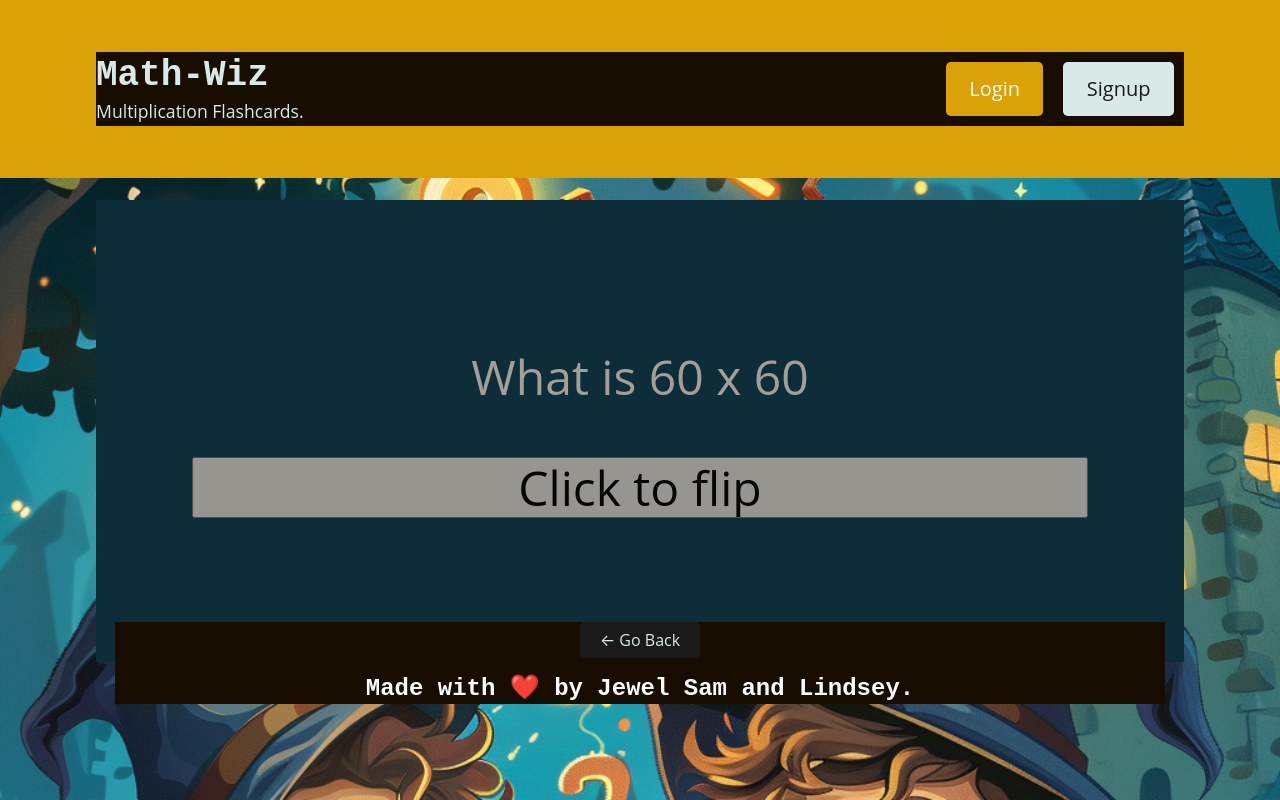
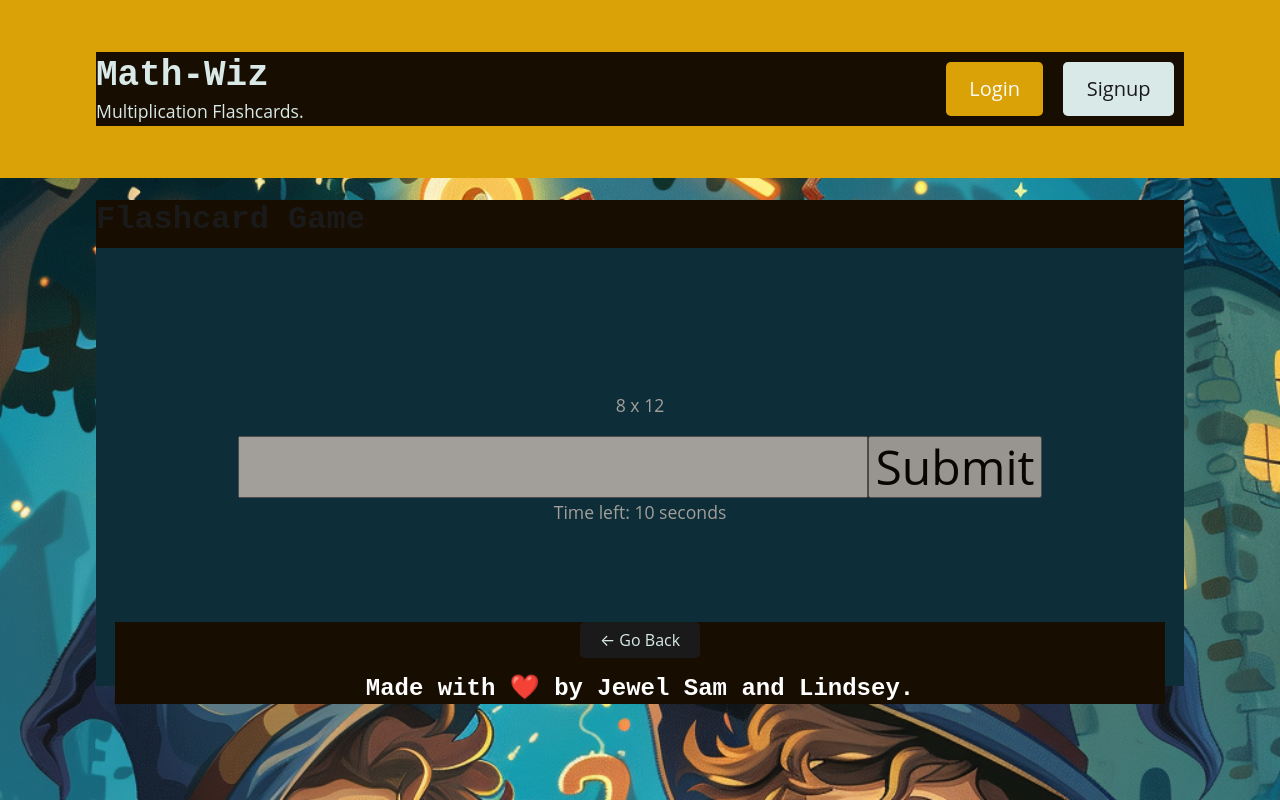
Before and after one commit to lindseymaddox9/Math-Wiz, a React (Vite) app in the folder client/: page /flashcards in a window 1280 px wide. Built offline with nearby package versions, Linux system fonts and the light colour scheme.

Commit message:
added random math numbers to flashcard

```diff
--- a/client/src/pages/FlashcardPage.jsx
+++ b/client/src/pages/FlashcardPage.jsx
@@ -1,45 +1,115 @@
-import React from "react"
-import ReactCardFlip from 'react-card-flip';
+import React from "react";
+import ReactCardFlip from "react-card-flip";
 import FlashCard from "../components/Card/index.jsx";
+
+const randomMath = () => {
+  const num1 = Math.floor(Math.random() * 13);
+  const num2 = Math.floor(Math.random() * 13);
+  const question = `${num1} x ${num2}`;
+  const answer = num1 * num2;
+  return { question, answer };
+};
+
 class FlashcardPage extends React.Component {
-  constructor(){
+  constructor() {
     super();
     this.state = {
-      isFlipped: false
+      isFlipped: false,
+      problem: randomMath(),
+      userAnswer: "",
+      correctAnswer: null,
+      timeLeft: 15,
     };
     this.handleClick = this.handleClick.bind(this);
+    this.handleChange = this.handleChange.bind(this);
+    this.handleSubmit = this.handleSubmit.bind(this);
+    this.nextProblem = this.nextProblem.bind(this);
+    this.timer = null;
+  }
+
+  componentDidMount() {
+    this.startTimer();
+  }
+
+  componentWillUnmount() {
+    clearInterval(this.timer);
+  }
+
+  startTimer() {
+    this.timer = setInterval(() => {
+      this.setState((prevState) => {
+        if (prevState.timeLeft <= 1) {
+          clearInterval(this.timer);
+          this.handleSubmit();
+          return { timeLeft: 0 };
+        }
+        return { timeLeft: prevState.timeLeft - 1 };
+      });
+    }, 1000);
   }
 
   handleClick(e) {
     e.preventDefault();
-    this.setState(prevState => ({ isFlipped: !prevState.isFlipped }));
+    this.setState((prevState) => ({ isFlipped: !prevState.isFlipped }));
   }
 
+  handleChange(e) {
+    this.setState({ userAnswer: e.target.value });
+  }
 
+  handleSubmit(e) {
+    if (e) e.preventDefault();
+    const { problem, userAnswer } = this.state;
+    const correctAnswer = parseInt(userAnswer) === problem.answer;
+    this.setState({ correctAnswer, isFlipped: true });
+    clearInterval(this.timer);
+  }
 
+  nextProblem() {
+    this.setState({
+      isFlipped: false,
+      problem: randomMath(),
+      userAnswer: "",
+      correctAnswer: null,
+      timeLeft: 15,
+    });
+    this.startTimer();
+  }
 
+  render() {
+    const { problem, isFlipped, correctAnswer, timeLeft } = this.state;
 
-render(){
-   return (//Math.floor(Math.random()*questionArray.length)
-    // map questions into front carf and answers in to back card
-    <ReactCardFlip isFlipped={this.state.isFlipped} flipDirection="vertical"containerClassName="flipCard">
-        <FlashCard >
-          What is 60 x 60
-          <button onClick={this.handleClick}>Click to flip</button>
+    return (
+      <div>
+        <h2>Flashcard Game</h2>
+        <ReactCardFlip isFlipped={isFlipped} flipDirection="vertical" containerClassName="flipCard">
+          <FlashCard key="front">
+            <div>
+              <p>{problem.question}</p>
+              <form onSubmit={this.handleSubmit}>
+                <input
+                  type="number"
+                  value={this.state.userAnswer}
+                  onChange={this.handleChange}
+                />
+                <button type="submit">Submit</button>
+              </form>
+              <p>Time left: {timeLeft} seconds</p>
+            </div>
           </FlashCard>
 
-        <FlashCard>
-          3600
-          <button onClick={this.handleClick}>Click to flip</button>
+          <FlashCard key="back">
+            <div>
+              {correctAnswer !== null && (
+                <p>{correctAnswer ? "Correct!" : `Incorrect! The correct answer is ${problem.answer}`}</p>
+              )}
+              <button onClick={this.nextProblem}>Next Problem</button>
+            </div>
           </FlashCard>
         </ReactCardFlip>
+      </div>
     );
   }
-
 }
 
-
-
-
-
 export default FlashcardPage;
```
Also changed, not shown: client/src/components/mathGame.jsx (+79 -0 lines), client/src/components/playerScore.js (added, +15 -0 lines), 1 other file (tests, documents, lock files or other folders). Lines whose indentation alone changed are shown as unchanged.
